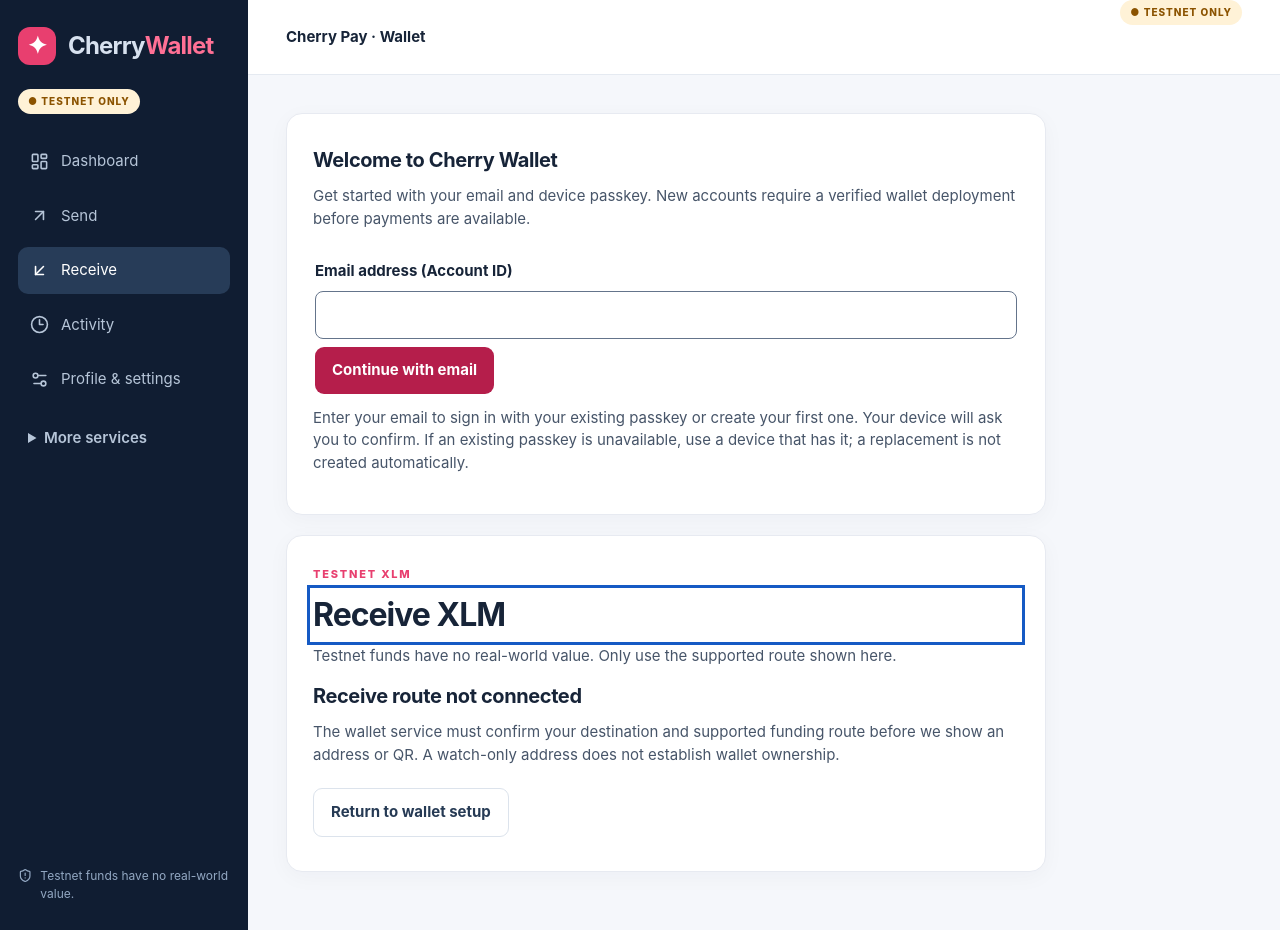
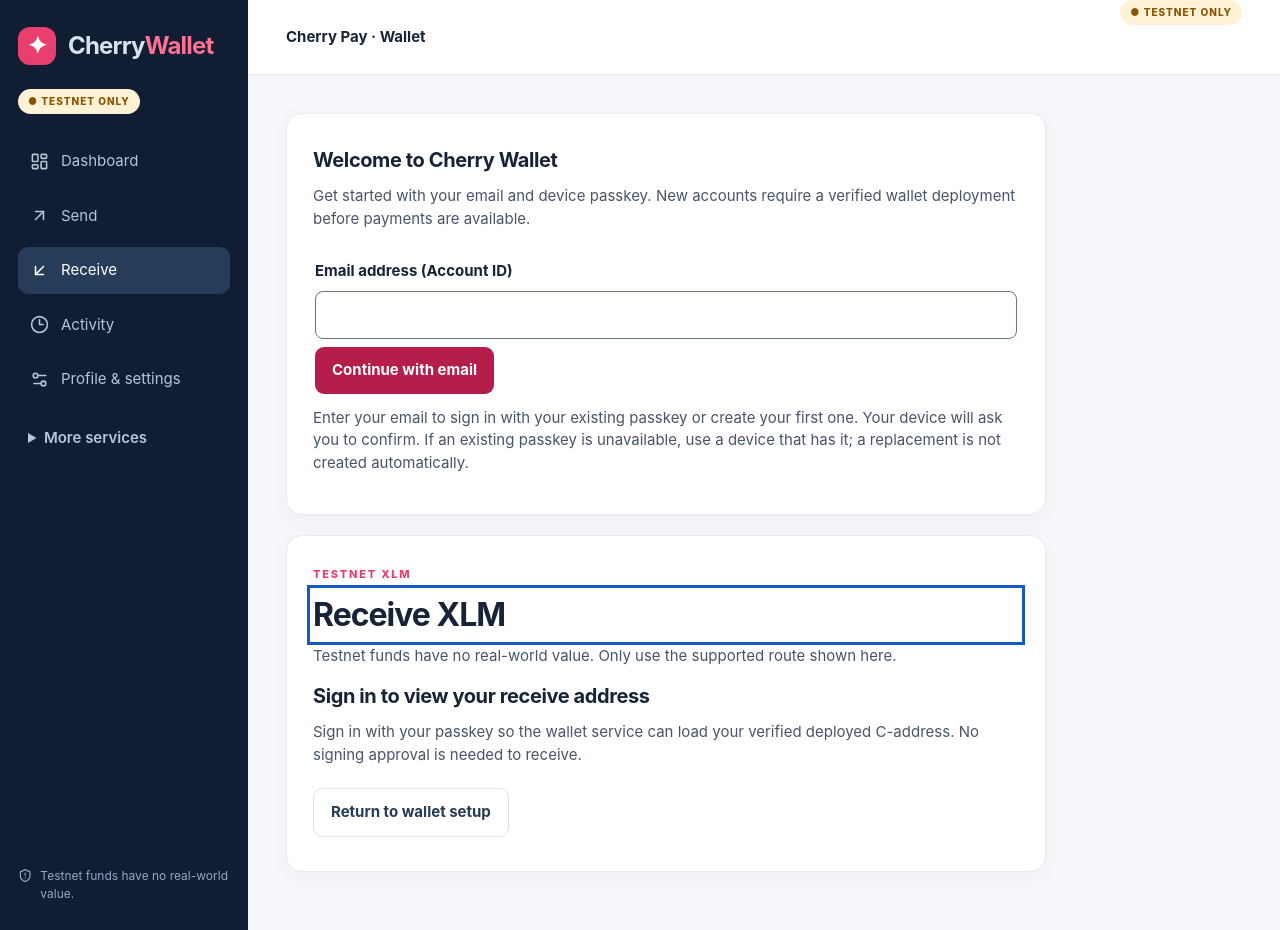
Before and after one commit to sohamtech-uk/cherrypay-wallet, a React (Vite) app in the folder apps/web/: page /receive in a window 1280 px wide. Built offline with nearby package versions, Linux system fonts and the light colour scheme.

Commit message:
fix(receive): expose verified deployment route without spending activation

```diff
--- a/apps/web/src/payments/Receive.tsx
+++ b/apps/web/src/payments/Receive.tsx
@@ -3,10 +3,15 @@
 import { Link } from 'react-router-dom';
 import { addressKind, explorerLink, NETWORK, xlm, type Attempt, type PaymentAdapter } from './model';
 import { usePayments } from './context';
+import { useWalletAccount } from './account-context';
 export function Receive() {
   const adapter = usePayments();
-  const route = adapter?.receive;
-  const valid = adapter?.network === NETWORK && route && addressKind(route.address) === route.route && route.address === adapter.address;
+  const account = useWalletAccount();
+  const deploymentRoute = account?.authenticated && account.deployment?.status === 'CONFIRMED' && account.deployment.address && addressKind(account.deployment.address) === 'contract'
+    ? { address: account.deployment.address, route: 'contract' as const, instructions: 'Receive Testnet native XLM using a Stellar Asset Contract transfer to this verified deployed smart-wallet address.' }
+    : undefined;
+  const route = adapter?.receive ?? deploymentRoute;
+  const valid = !!route && addressKind(route.address) === route.route && (!adapter || adapter.network === NETWORK && route.address === adapter.address);
   const [message, setMessage] = useState('');
   return <section className="card payment-screen"><span className="eyebrow">TESTNET XLM</span><h1>Receive XLM</h1><p>Testnet funds have no real-world value. Only use the supported route shown here.</p>{valid ? <>
     <h2>{route.route === 'contract' ? 'Smart-wallet transfer' : 'Classic account transfer'}</h2><p>{route.instructions}</p>
@@ -16,8 +21,8 @@
     <label htmlFor="receive-address">Your supported Testnet destination</label><textarea id="receive-address" readOnly value={route.address} rows={3}/>
     <button onClick={async () => { try { await navigator.clipboard.writeText(route.address); setMessage('Address copied.'); } catch { setMessage('Copy unavailable. Select the address above and copy it manually.'); } }}>Copy address</button>
     <p role="status">{message}</p>
-    <ReceiveActivity key={adapter.address} adapter={adapter}/>
-  </> : <><h2>Receive route not connected</h2><p>The wallet service must confirm your destination and supported funding route before we show an address or QR. A watch-only address does not establish wallet ownership.</p><Link className="secondary-button" to="/onboarding">Return to wallet setup</Link></>}</section>;
+    {adapter ? <ReceiveActivity key={adapter.address} adapter={adapter}/> : <><h2>Wallet activity</h2><p>Your verified receive address is available. Sign in with the payment service to refresh balance and verified transfer history.</p></>}
+  </> : <><h2>{account?.authenticated ? 'Receive route pending verification' : 'Sign in to view your receive address'}</h2><p>{account?.authenticated ? 'Your C-address will appear here as soon as its deployed signer binding is verified. Receiving does not require outgoing payment activation.' : 'Sign in with your passkey so the wallet service can load your verified deployed C-address. No signing approval is needed to receive.'}</p><Link className="secondary-button" to="/onboarding">Return to wallet setup</Link></>}</section>;
 }
 
 
```
